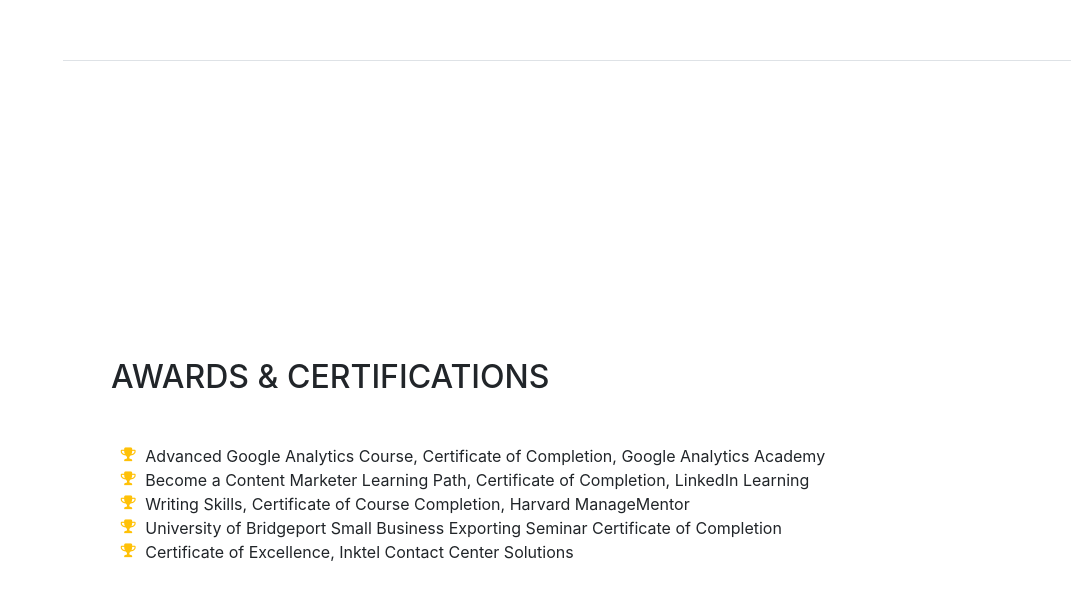
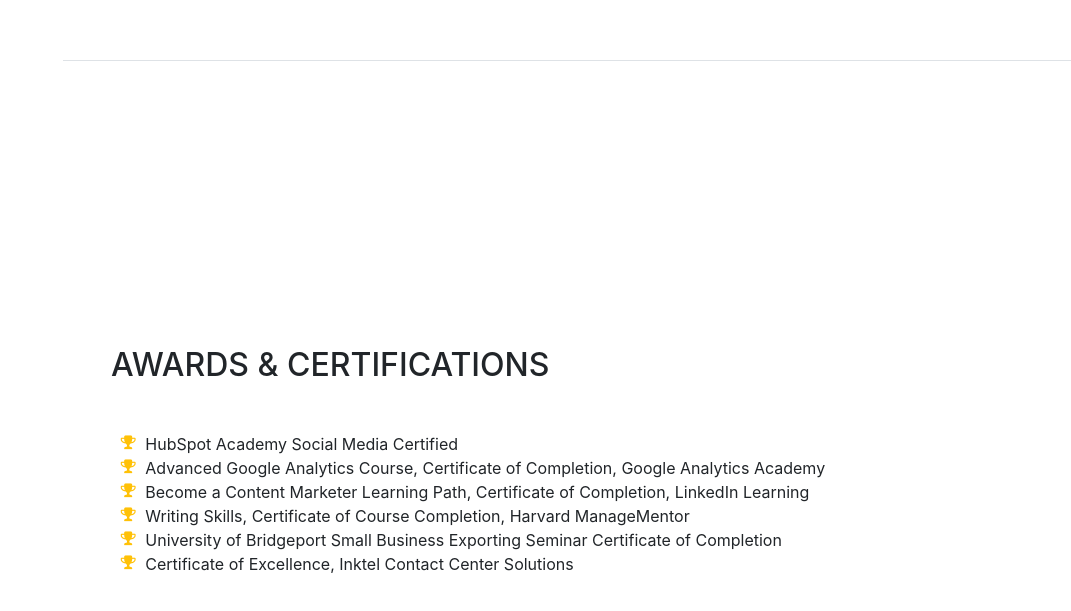
Before and after one commit to adchaves2018/adchaves2018.github.io, a website with bundled scripts: page index.html in a window 1280 px wide. Shown: the part 4410-5021 px from the top of the page, without its empty margins (209-1280 px from the left). Built offline with nearby package versions, Linux system fonts and the light colour scheme; a web font is replaced by a local one.

Commit message:
HubSpot Academy Social Media Certified
Added certification

```diff
--- a/index.html
+++ b/index.html
@@ -296,6 +296,9 @@
           <ul class="fa-ul mb-0">
             <li>
               <i class="fa-li fa fa-trophy text-warning"></i>
+              HubSpot Academy Social Media Certified</li>
+            <li>
+              <i class="fa-li fa fa-trophy text-warning"></i>
               Advanced Google Analytics Course, Certificate of Completion, Google Analytics Academy</li>
             <li>
               <i class="fa-li fa fa-trophy text-warning"></i>
```
